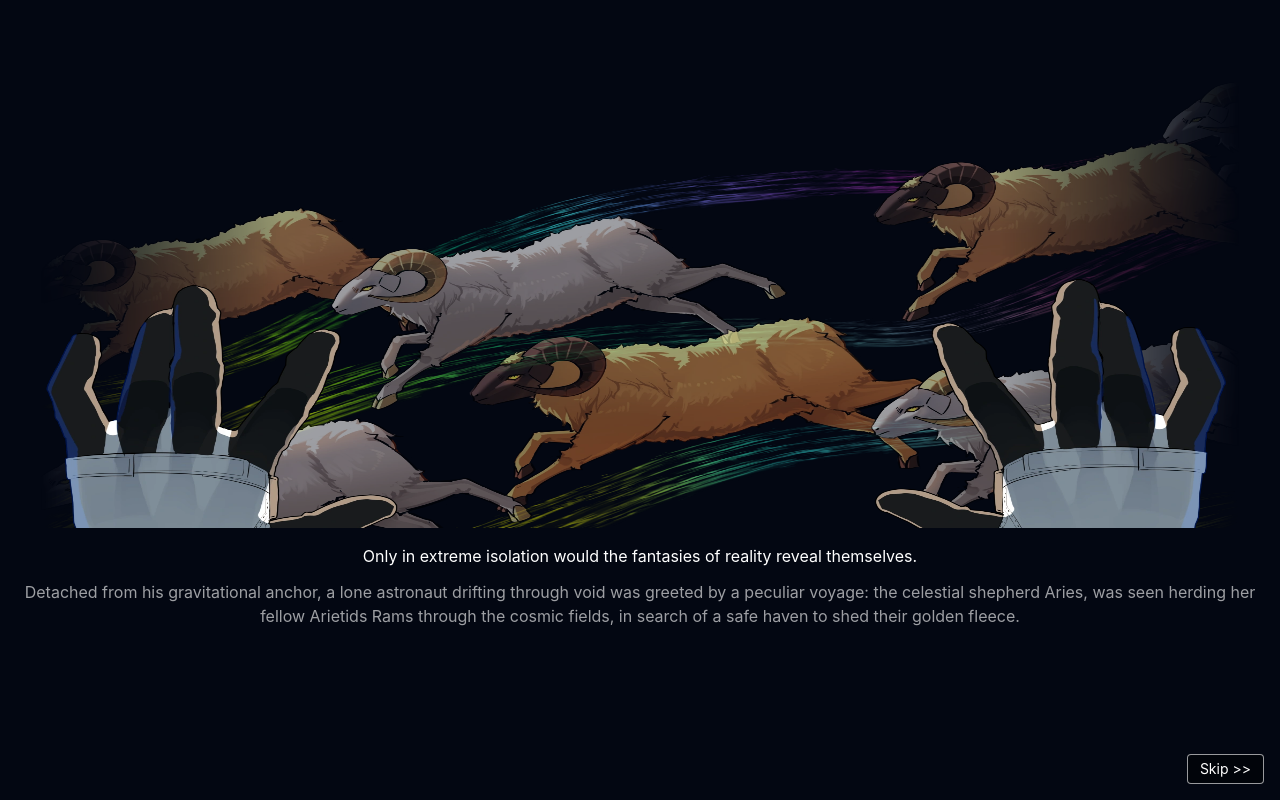
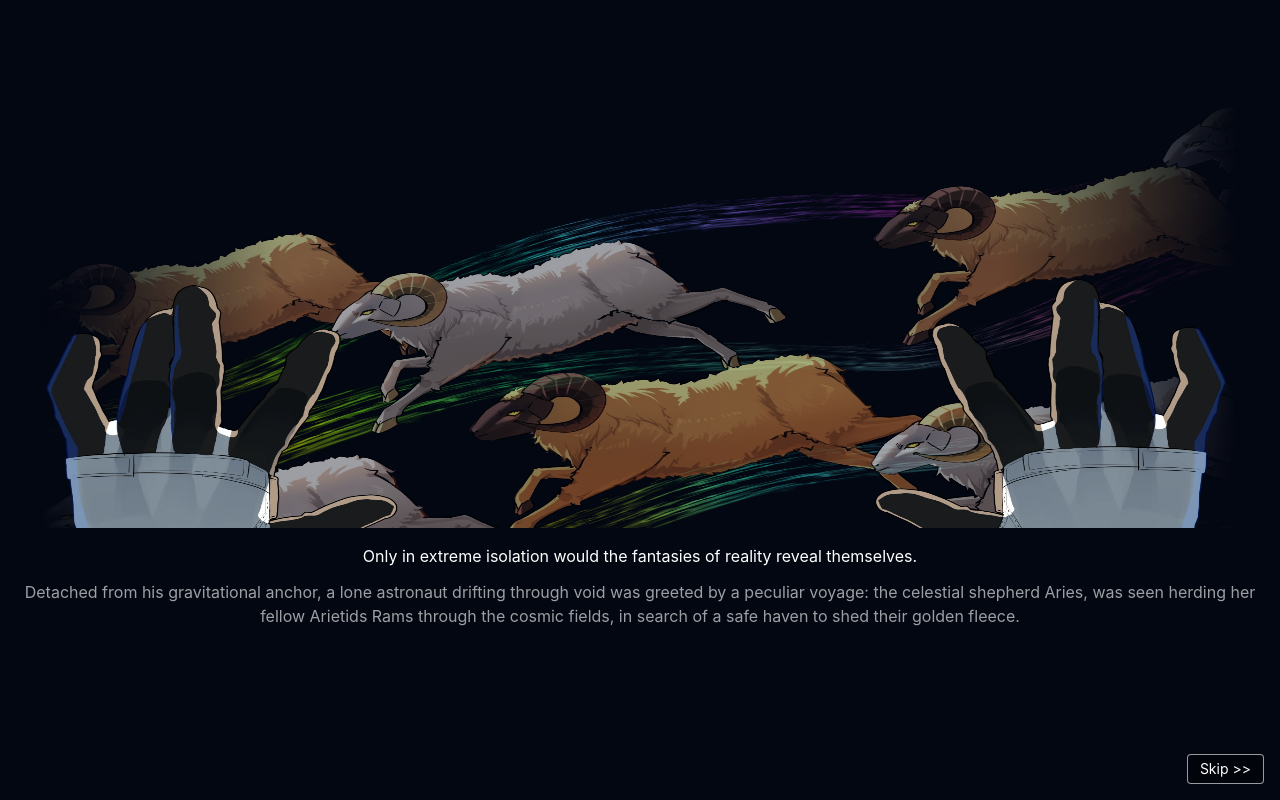
Before and after one commit to Ticxo/Isolation, a React (Vite) app: page / in a window 1280 px wide. Built offline with nearby package versions, Linux system fonts and the light colour scheme.

Commit message:
Update MouseParallax.tsx

```diff
--- a/src/MouseParallax.tsx
+++ b/src/MouseParallax.tsx
@@ -176,7 +176,7 @@ export default function MouseParallax() {
                     <div className="layer bg">
                         <img
                             src={ramBackImage}
-                            className={`${layerFadeClass} ${isRamVisible ? "opacity-100" : "opacity-0"} w-full h-full
+                            className={`${layerFadeClass} ${isRamVisible ? "opacity-100" : "opacity-0"} w-full h-full absolute -bottom-6
                                 mask-[linear-gradient(to_right,transparent,black_20%,black_80%,transparent)]`}
                             alt={'img'}
                         />
@@ -216,7 +216,7 @@ export default function MouseParallax() {
                     <div className="layer mid2">
                         <img
                             src={ramFrontImage}
-                            className={`${layerFadeClass} ${isRamVisible ? "opacity-100" : "opacity-0"} w-full h-full
+                            className={`${layerFadeClass} ${isRamVisible ? "opacity-100" : "opacity-0"} w-full h-full absolute -bottom-9
                                 mask-[linear-gradient(to_right,transparent,black_20%,black_80%,transparent)]`}
                             alt={'img'}
                         />
```
